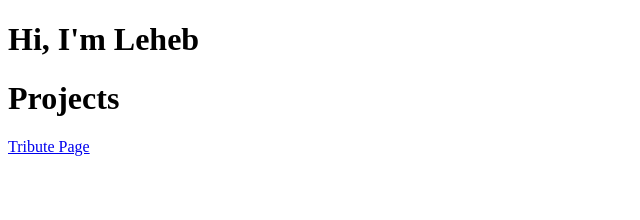
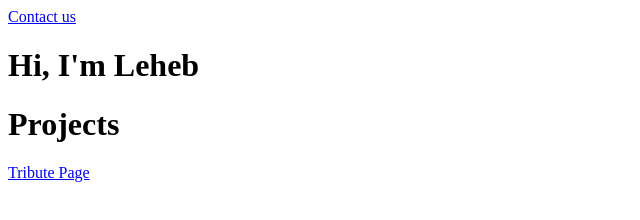
Before and after one commit to LevDoesCode/microverse-trials-ih-lev-html-css, a plain HTML site: page index.html in a window 1280 px wide. Shown: the whole page, without its empty margins (0-640 px from the left). Drawn offline with Linux system fonts and the light colour scheme.

Commit message:
adding to the navbar element with link

```diff
--- a/index.html
+++ b/index.html
@@ -13,6 +13,7 @@
     <div>
       <div>
         <nav id="navbar">
+          <a href="/contact.html">Contact us</a>
         </nav>
       </div>
 
```
